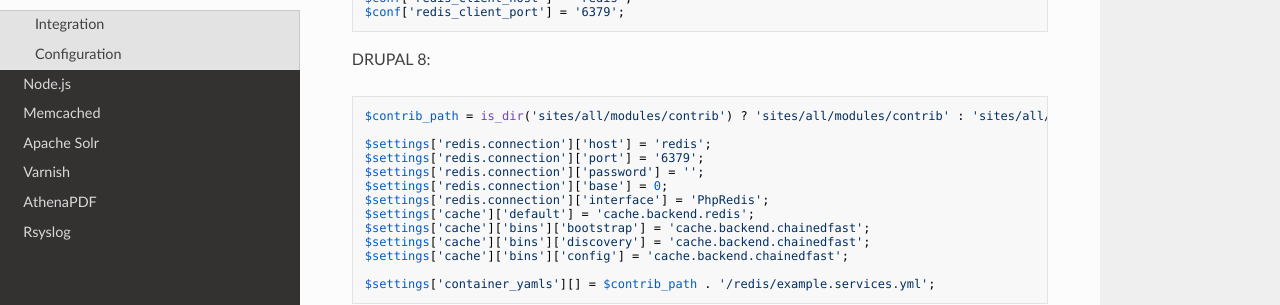
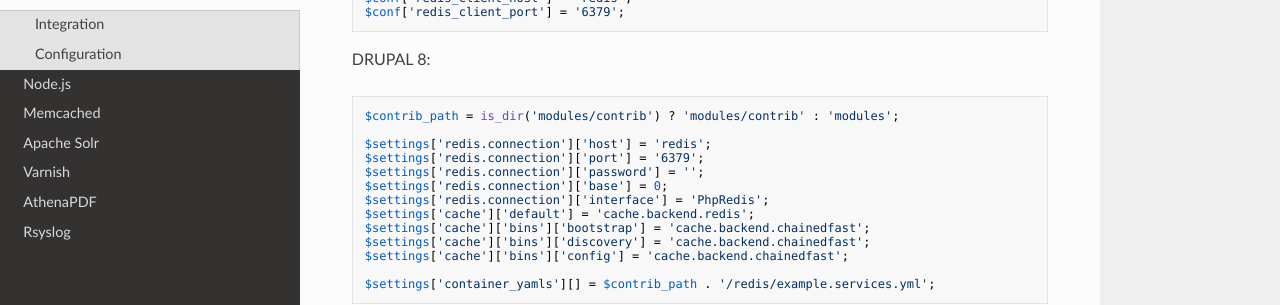
Before and after one commit to wodby/docker4drupal, an MkDocs documentation site: the page built from docs/containers/redis.md, in a window 1280 px wide and 1109 px high. Shown: the part 556-861 px from the top of the window. Built offline with MkDocs 1.6.1, drawn with Linux system fonts in a browser that asks for light colours; nearby versions of some CDN libraries; old or Windows-style settings are respelled for this version of MkDocs.

Commit message:
Update redis.md
Drupal 8 no more follows sites/all/module path. module folder has moved to docroot.

````diff
--- a/docs/containers/redis.md
+++ b/docs/containers/redis.md
@@ -27,7 +27,7 @@
 DRUPAL 8:
 
 ```php
-$contrib_path = is_dir('sites/all/modules/contrib') ? 'sites/all/modules/contrib' : 'sites/all/modules';
+$contrib_path = is_dir('modules/contrib') ? 'modules/contrib' : 'modules';
 
 $settings['redis.connection']['host'] = 'redis';
 $settings['redis.connection']['port'] = '6379';
````
